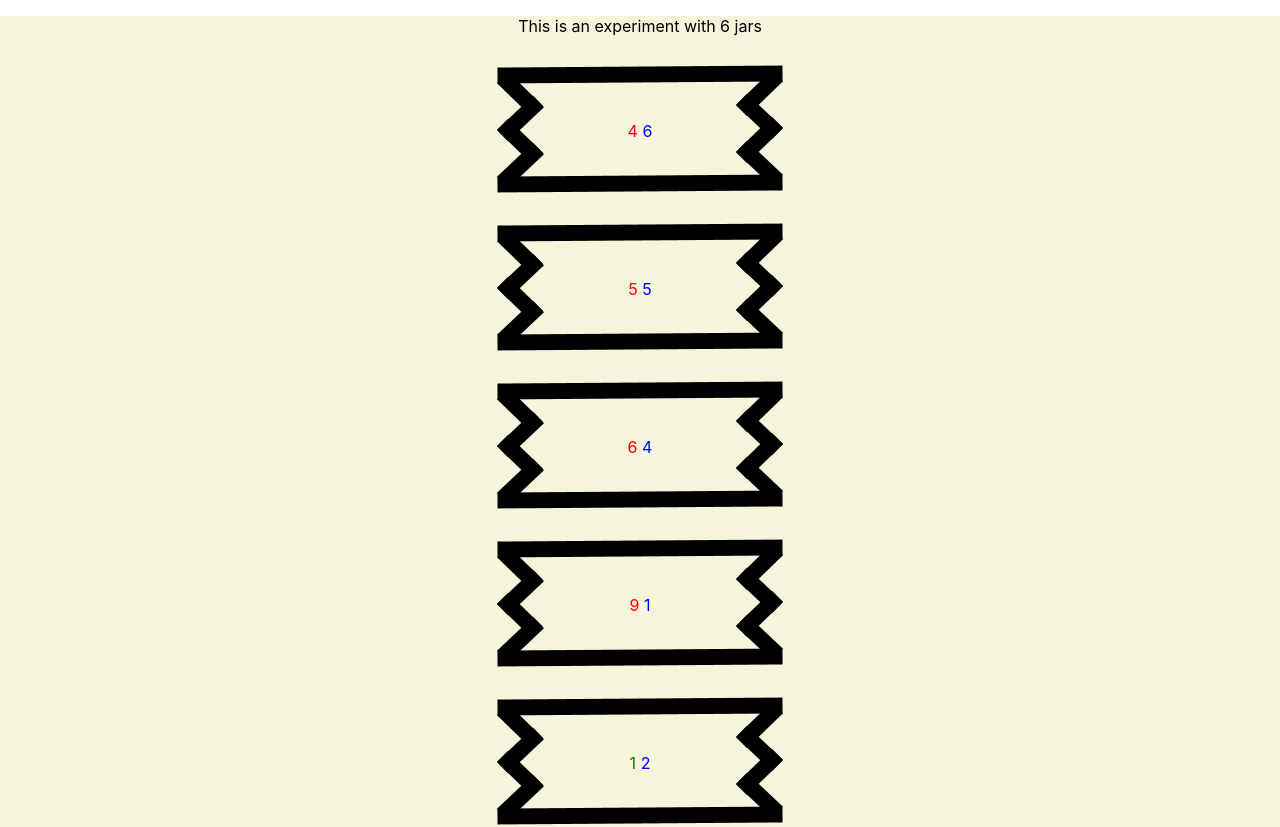
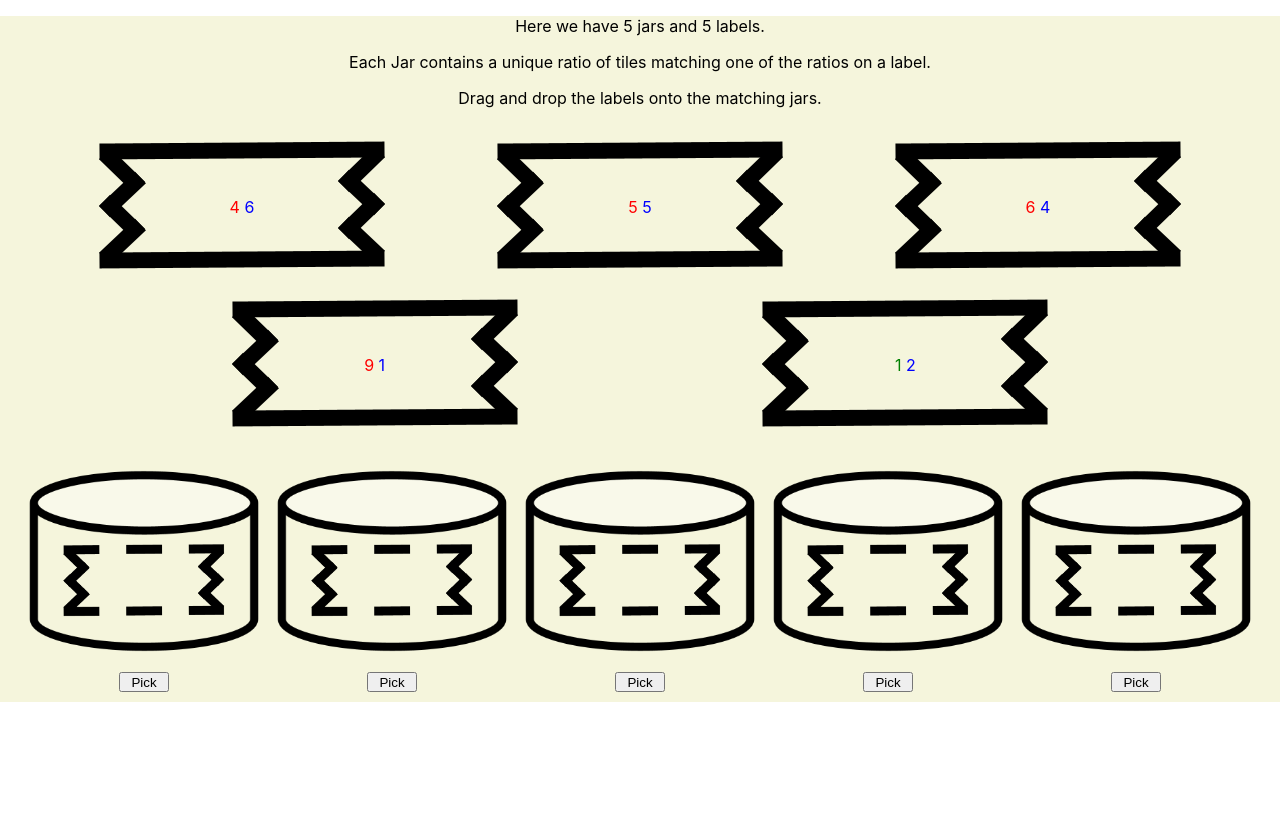
Before and after one commit to prj8121/PickingJars, a React (Create React App) app: page / in a window 1280 px wide. Shown: the top 827 px of the page. After the commit the page ends 800 px from the top, so only its background shows below. Built offline with nearby package versions, Linux system fonts and the light colour scheme.

Commit message:
Removed unused imports, changed preset jars to all contain tiles, updated instructions

```diff
--- a/src/App.js
+++ b/src/App.js
@@ -2,7 +2,6 @@
 import './App.css';
 //import PickingJarContainer from './containers/PickingJarContainer';
 import Experiment from './components/Experiment';
-import LabelSheet from './containers/LabelSheet';
 import { DndProvider } from 'react-dnd'
 import { HTML5Backend } from 'react-dnd-html5-backend'
 
--- a/src/components/Experiment.js
+++ b/src/components/Experiment.js
@@ -14,11 +14,6 @@ const jarRowStyle = {
 
 function Experiment({specs}){
 
-    const numJars = 6; //specs.numJars;
-    const emptyJars = [];
-    for (let i = 0; i < numJars; i++){
-        emptyJars.push({colors:[],counts:[]})
-    }
     const jars = [
         {
             colors: ['red', 'blue'],
@@ -39,12 +34,14 @@ function Experiment({specs}){
         {
             colors: ['green', 'blue'],
             counts: [1, 2],
-        },
-        {
-            colors: [],
-            counts: [],
         }
-    ]
+    ];
+
+    const numJars = jars.length;
+    const emptyJars = [];
+    for (let i = 0; i < numJars; i++){
+        emptyJars.push({colors:[],counts:[]})
+    }
 
 
     const [labelsInSheet, setLabelsInSheet] = useState(jars);
@@ -138,7 +135,13 @@ function Experiment({specs}){
         /* <div id='jar-row' style={{flexWrap:'wrap', display:'flex', flexDirection:'row', justifyContent: 'space-evenly', alignItems: 'top', margin:'20px'}}> */
         <div>
             <p>
-                This is an experiment with {numJars} jars
+                Here we have {numJars} jars and {numJars} labels.
+            </p>
+            <p>
+                Each Jar contains a unique ratio of tiles matching one of the ratios on a label.
+            </p>
+            <p>
+                Drag and drop the labels onto the matching jars.
             </p>
             <LabelSheet labels={labelsInSheet} swapLabels={swapLabels}/>
             <div id='jar-row' style={jarRowStyle}>
--- a/src/containers/LabelSheet.js
+++ b/src/containers/LabelSheet.js
@@ -1,4 +1,4 @@
-import  React, { useState } from 'react';
+import  React from 'react';
 import LabelSlot from '../components/LabelSlot';
 import colorCountToText from '../util/colorCountToText';
 import { LabelContainerTypes } from '../util/LabelContainerTypes';
@@ -42,8 +42,17 @@ function LabelSheet({labels, swapLabels}){
         })
     ]
 
+    const jarRowStyle = {
+        flexWrap:'wrap',
+        display:'flex',
+        flexDirection:'row',
+        justifyContent: 'space-evenly',
+        alignItems: 'top',
+        margin:'20px'
+    }
+
     return (
-    <div>
+    <div style={jarRowStyle}>
         {
             filledLabelList.map((slot, index)=>{
                 return slot;
```
